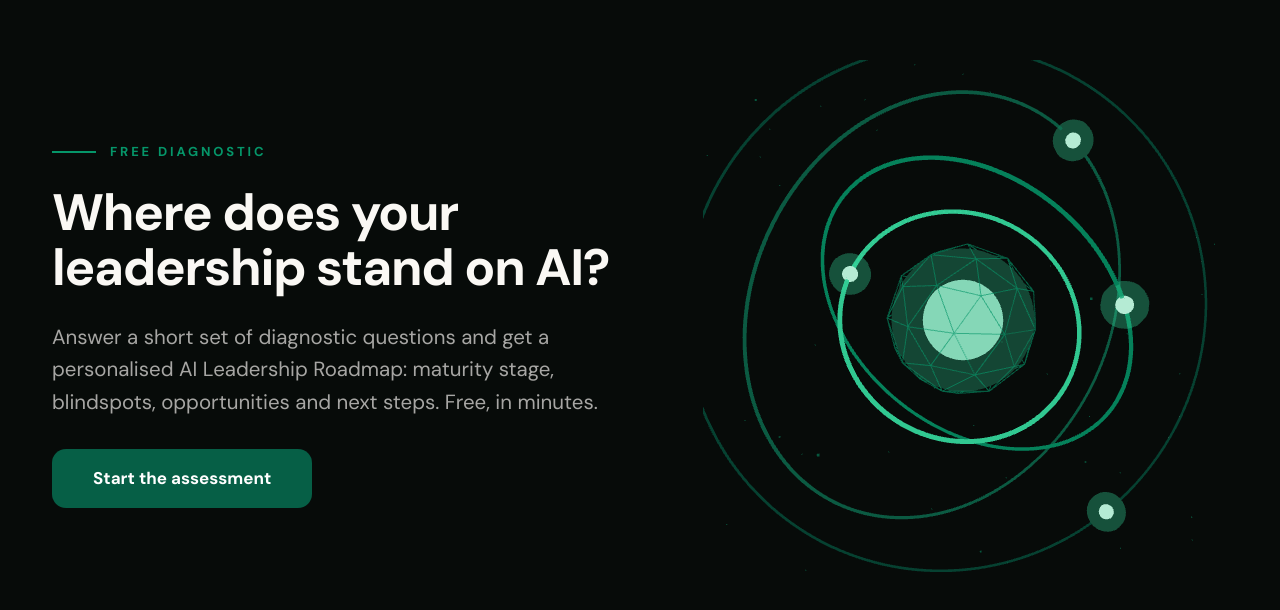
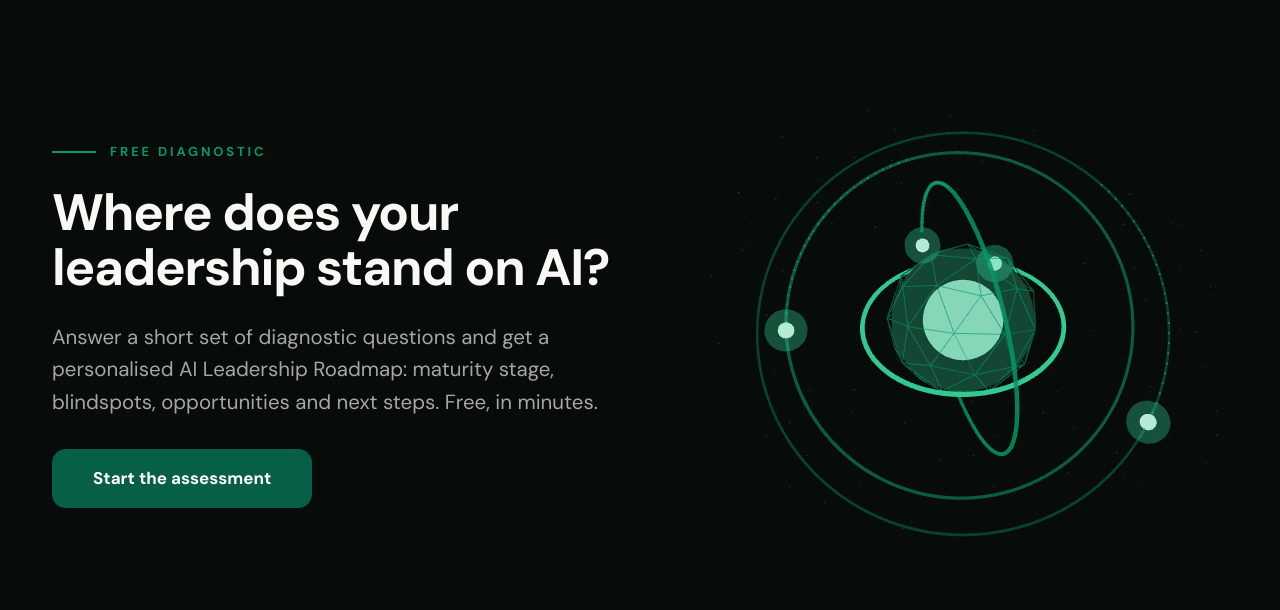
Before and after one commit to Netropolitan/executiveaiinstitute, an Astro site: page / in a window 1280 px wide. Shown: the part 3486-4096 px from the top of the page. Built offline with nearby package versions, Linux system fonts and the light colour scheme; Astro itself is replaced by a stand-in of ours; animation ran at ten frames a second.

Commit message:
fix(home): gyro rings pulled inside the camera frustum — no edge clipping
Outer radius 2.5 -> 1.95 (frustum half-height ~2.45 at z=6.4), star shell
tightened to match.

Co-Authored-By: Claude Fable 5 <noreply@anthropic.com>

```diff
--- a/src/components/CtaGyro.astro
+++ b/src/components/CtaGyro.astro
@@ -62,11 +62,13 @@
 
       // ── Four rings, one per assessment dimension ──
       // Each ring lives in its own pivot group with a distinct axis + speed.
+      // Outer radius stays well inside the camera frustum (half-height ≈2.45
+      // at z=6.4) so no ring ever clips at the canvas edge, whatever the tilt.
       const RINGS = [
-        { r: 1.15, tube: 0.022, color: 0x34d399, axis: [1, 0.2, 0], speed: 0.55, opacity: 0.95 },
-        { r: 1.6, tube: 0.018, color: 0x059669, axis: [0.1, 1, 0.3], speed: -0.38, opacity: 0.85 },
-        { r: 2.05, tube: 0.015, color: 0x0d7555, axis: [0.5, 0.6, 1], speed: 0.26, opacity: 0.75 },
-        { r: 2.5, tube: 0.012, color: 0x065f46, axis: [0, 0.3, 1], speed: -0.18, opacity: 0.65 },
+        { r: 0.95, tube: 0.022, color: 0x34d399, axis: [1, 0.2, 0], speed: 0.55, opacity: 0.95 },
+        { r: 1.3, tube: 0.018, color: 0x059669, axis: [0.1, 1, 0.3], speed: -0.38, opacity: 0.85 },
+        { r: 1.65, tube: 0.015, color: 0x0d7555, axis: [0.5, 0.6, 1], speed: 0.26, opacity: 0.75 },
+        { r: 1.95, tube: 0.012, color: 0x065f46, axis: [0, 0.3, 1], speed: -0.18, opacity: 0.65 },
       ].map((cfg) => {
         const pivot = new THREE.Group();
         root.add(pivot);
@@ -108,7 +110,7 @@
       // sparse ambient stars
       const stars = [];
       for (let i = 0; i < 90; i++) {
-        const r = 2.8 + ((i * 0.37) % 1) * 1.6;
+        const r = 2.15 + ((i * 0.37) % 1) * 0.5;
         const th = i * 2.39996, ph = Math.acos(1 - 2 * ((i * 0.61) % 1));
         stars.push(new THREE.Vector3(
           r * Math.sin(ph) * Math.cos(th), r * Math.cos(ph) * 0.8, r * Math.sin(ph) * Math.sin(th)
```
